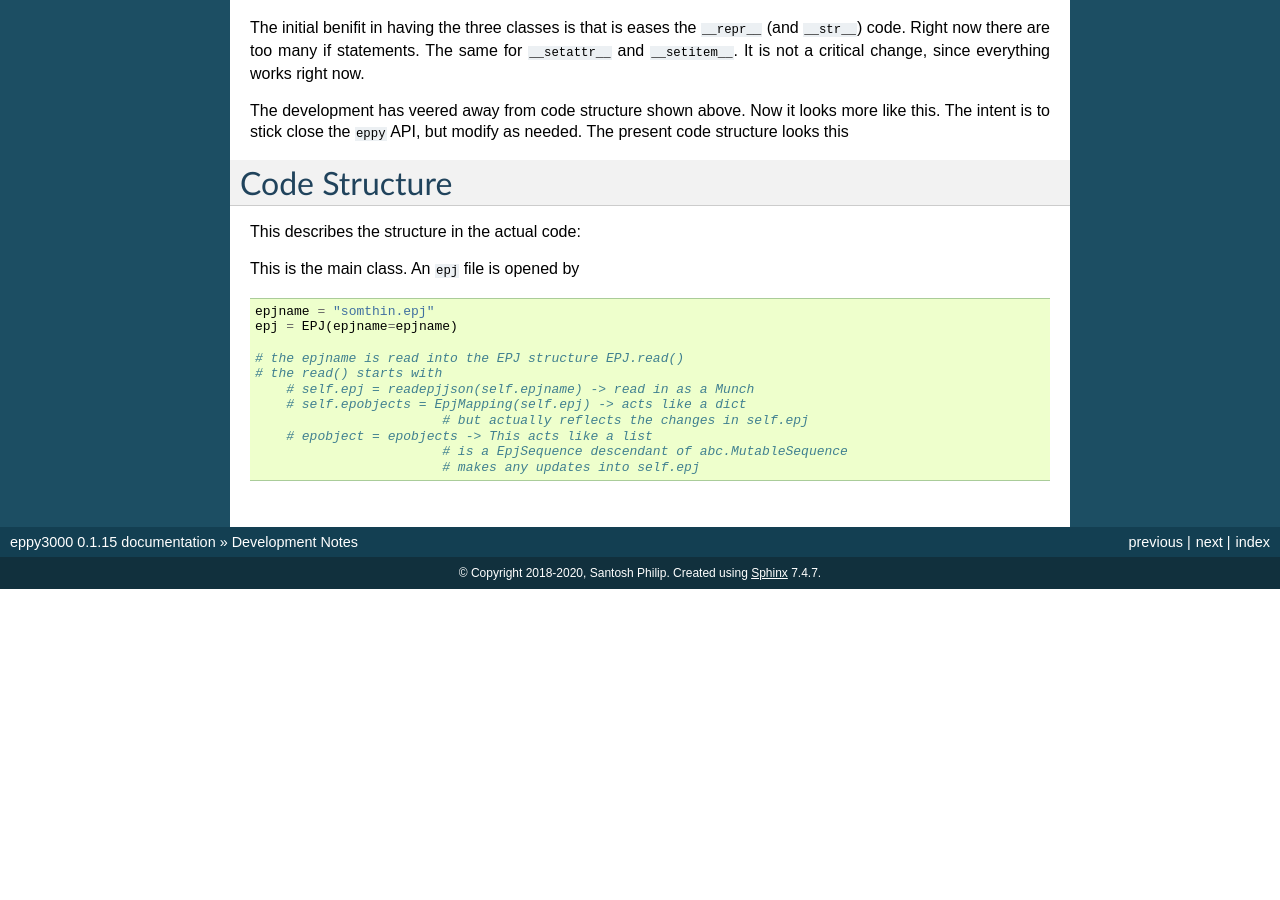
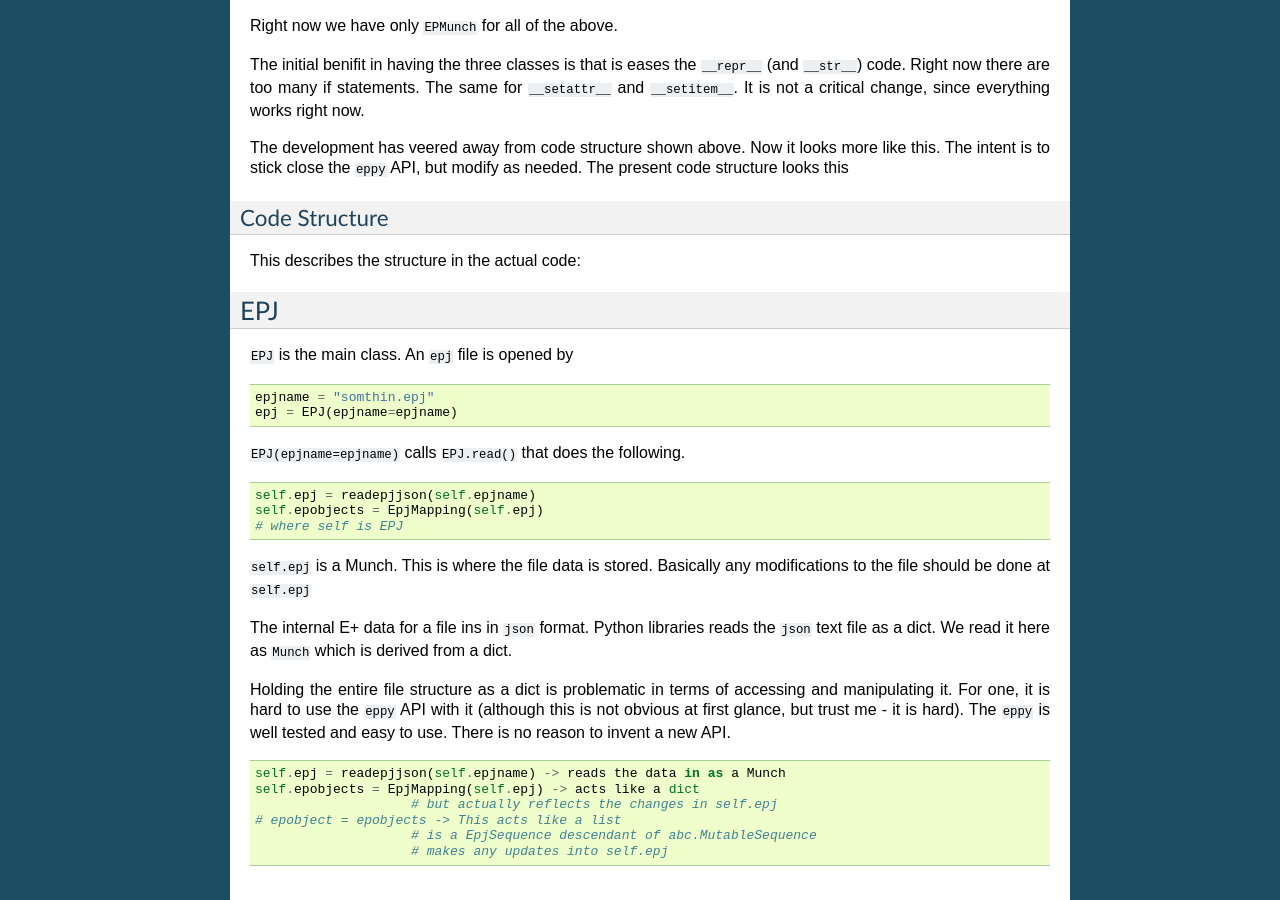
Before and after one commit to pyenergyplus/eppy3000, a Sphinx documentation site: the page built from docs/developmentnotes.rst, in a window 1280 px wide and 900 px high, scrolled down 1291 px. Built offline with Sphinx 7.4.7, drawn with Linux system fonts in a browser that asks for light colours; before the commit the page ends 1880 px from its top, so only the background shows below that; some of the changed text lies outside the part shown.

Commit message:
working on issue #106
    modified:   docs/developmentnotes.rst

```diff
--- a/docs/developmentnotes.rst
+++ b/docs/developmentnotes.rst
@@ -13,6 +13,8 @@ Munch classes for epJSON
 From a `presentation <http://web.eecs.utk.edu/~jnew1/presentations/2017_IBPSA_JSON.pdf>`_. at the buildsim conference in 2017
 
 .. image:: ./images/developmentnotes/epJSON_structure.png
+
+**The rest of this section may be superseded by the actual code written. See the next section for updates.**
 
 This opens up the possibilty of having three classes:
 
@@ -36,27 +38,40 @@ The initial benifit in having the three classes is that is eases the ``__repr__`
 The development has veered away from code structure shown above. Now it looks more like this. The intent is to stick close the ``eppy`` API, but modify as needed. The present code structure looks this
 
 
-==============
 Code Structure
 ==============
 
 This describes the structure in the actual code:
 
 EPJ
-===
+---
 
-This is the main class. An ``epj`` file is opened by
+``EPJ``  is the main class. An ``epj`` file is opened by
 
 ::
 
     epjname = "somthin.epj"
     epj = EPJ(epjname=epjname)
 
-    # the epjname is read into the EPJ structure EPJ.read()
-    # the read() starts with
-        # self.epj = readepjjson(self.epjname) -> read in as a Munch
-        # self.epobjects = EpjMapping(self.epj) -> acts like a dict
-                            # but actually reflects the changes in self.epj
-        # epobject = epobjects -> This acts like a list
-                            # is a EpjSequence descendant of abc.MutableSequence
-                            # makes any updates into self.epj
+``EPJ(epjname=epjname)`` calls ``EPJ.read()`` that does the following.
+
+::
+
+    self.epj = readepjjson(self.epjname)
+    self.epobjects = EpjMapping(self.epj)
+    # where self is EPJ
+
+``self.epj`` is a Munch. This is where the file data is stored. Basically any modifications to the file should be done at ``self.epj``
+
+The internal E+ data for a file ins in ``json`` format. Python libraries reads the ``json`` text file as a dict. We read it here as ``Munch`` which is derived from a dict.
+
+Holding the entire file structure as a dict is problematic in terms of accessing and manipulating it. For one, it is hard to use the ``eppy`` API with it (although this is not obvious at first glance, but trust me - it is hard). The ``eppy`` is well tested and easy to use. There is no reason to invent a new API.
+
+::
+
+    self.epj = readepjjson(self.epjname) -> reads the data in as a Munch
+    self.epobjects = EpjMapping(self.epj) -> acts like a dict
+                        # but actually reflects the changes in self.epj
+    # epobject = epobjects -> This acts like a list
+                        # is a EpjSequence descendant of abc.MutableSequence
+                        # makes any updates into self.epj
```
